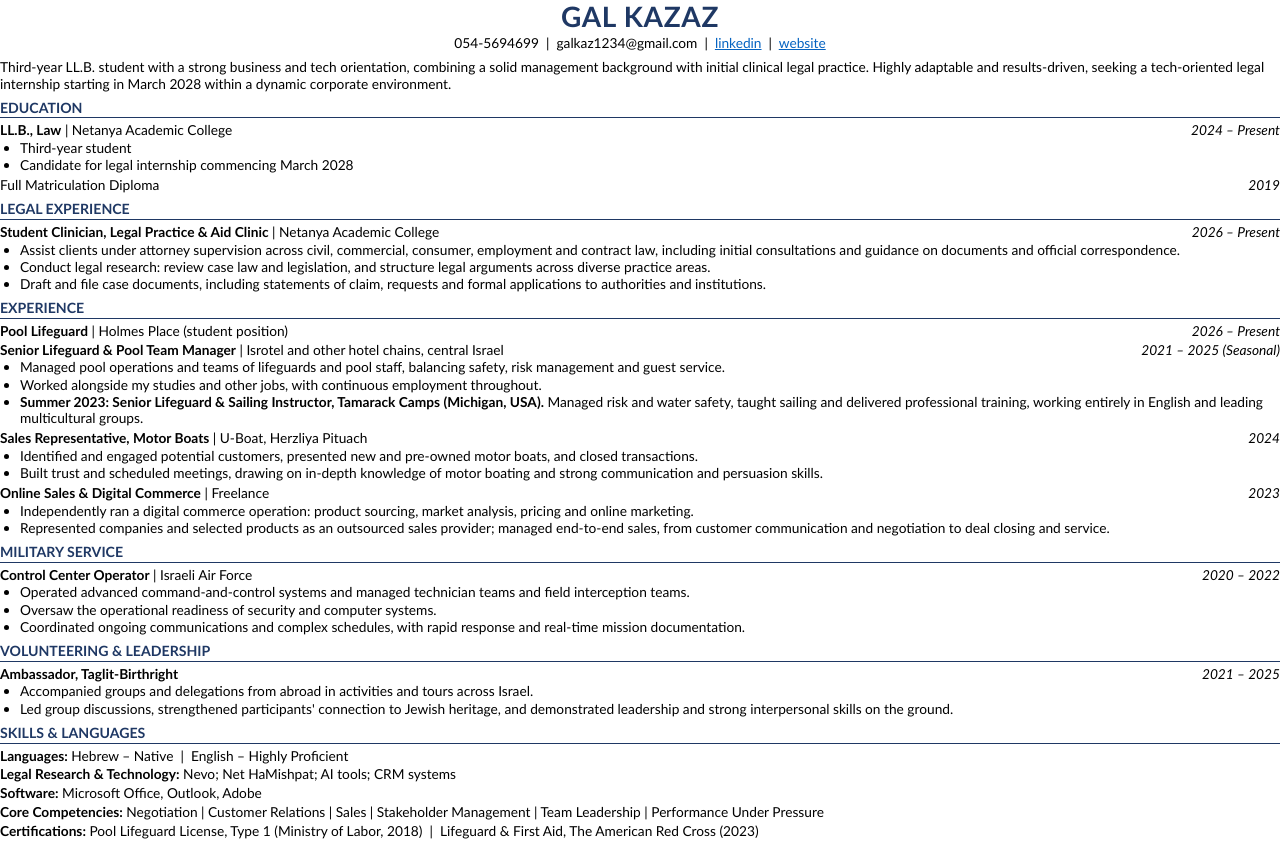
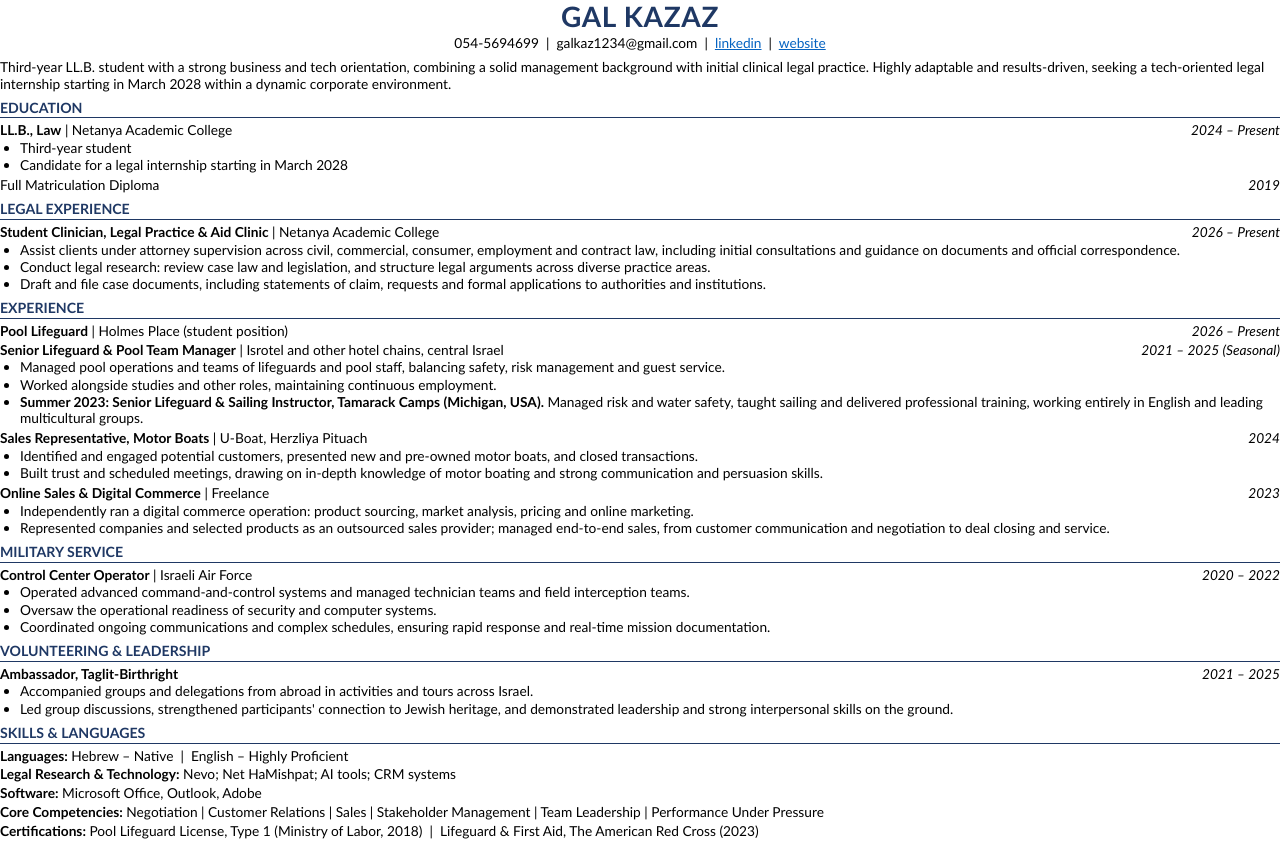
Before and after one commit to galkaz6969-ai/portfolio, a plain HTML site: page source/cv.html in a window 1280 px wide. Drawn offline with Linux system fonts and the light colour scheme.

Commit message:
Final English proofread of CV and site
Co-Authored-By: Claude Opus 5.5 <noreply@anthropic.com>
Claude-Session: https://claude.ai/code/session_017mFTF1ZfKLP6DKr9ga43aG

```diff
--- a/source/cv.html
+++ b/source/cv.html
@@ -22,7 +22,7 @@ p { margin: 0 0 2pt; }
 
 <h2>Education</h2>
 <div class="e"><div class="row"><span><b>LL.B., Law</b> | Netanya Academic College</span><span class="d">2024 – Present</span></div>
-<ul><li>Third-year student</li><li>Candidate for legal internship commencing March 2028</li></ul></div>
+<ul><li>Third-year student</li><li>Candidate for a legal internship starting in March 2028</li></ul></div>
 <div class="e"><div class="row"><span>Full Matriculation Diploma</span><span class="d">2019</span></div></div>
 
 <h2>Legal Experience</h2>
@@ -37,7 +37,7 @@ p { margin: 0 0 2pt; }
 <div class="e"><div class="row"><span><b>Pool Lifeguard</b> | Holmes Place (student position)</span><span class="d">2026 – Present</span></div></div>
 <div class="e"><div class="row"><span><b>Senior Lifeguard &amp; Pool Team Manager</b> | Isrotel and other hotel chains, central Israel</span><span class="d">2021 – 2025 (Seasonal)</span></div>
 <ul><li>Managed pool operations and teams of lifeguards and pool staff, balancing safety, risk management and guest service.</li>
-<li>Worked alongside my studies and other jobs, with continuous employment throughout.</li>
+<li>Worked alongside studies and other roles, maintaining continuous employment.</li>
 <li><b>Summer 2023: Senior Lifeguard &amp; Sailing Instructor, Tamarack Camps (Michigan, USA).</b> Managed risk and water safety, taught sailing and delivered professional training, working entirely in English and leading multicultural groups.</li></ul></div>
 <div class="e"><div class="row"><span><b>Sales Representative, Motor Boats</b> | U-Boat, Herzliya Pituach</span><span class="d">2024</span></div>
 <ul><li>Identified and engaged potential customers, presented new and pre-owned motor boats, and closed transactions.</li>
@@ -50,7 +50,7 @@ p { margin: 0 0 2pt; }
 <div class="e"><div class="row"><span><b>Control Center Operator</b> | Israeli Air Force</span><span class="d">2020 – 2022</span></div>
 <ul><li>Operated advanced command-and-control systems and managed technician teams and field interception teams.</li>
 <li>Oversaw the operational readiness of security and computer systems.</li>
-<li>Coordinated ongoing communications and complex schedules, with rapid response and real-time mission documentation.</li></ul></div>
+<li>Coordinated ongoing communications and complex schedules, ensuring rapid response and real-time mission documentation.</li></ul></div>
 
 <h2>Volunteering &amp; Leadership</h2>
 <div class="e"><div class="row"><span><b>Ambassador, Taglit-Birthright</b></span><span class="d">2021 – 2025</span></div>
```
Also changed, not shown: index.html (+2 -2 lines), 1 other file.
